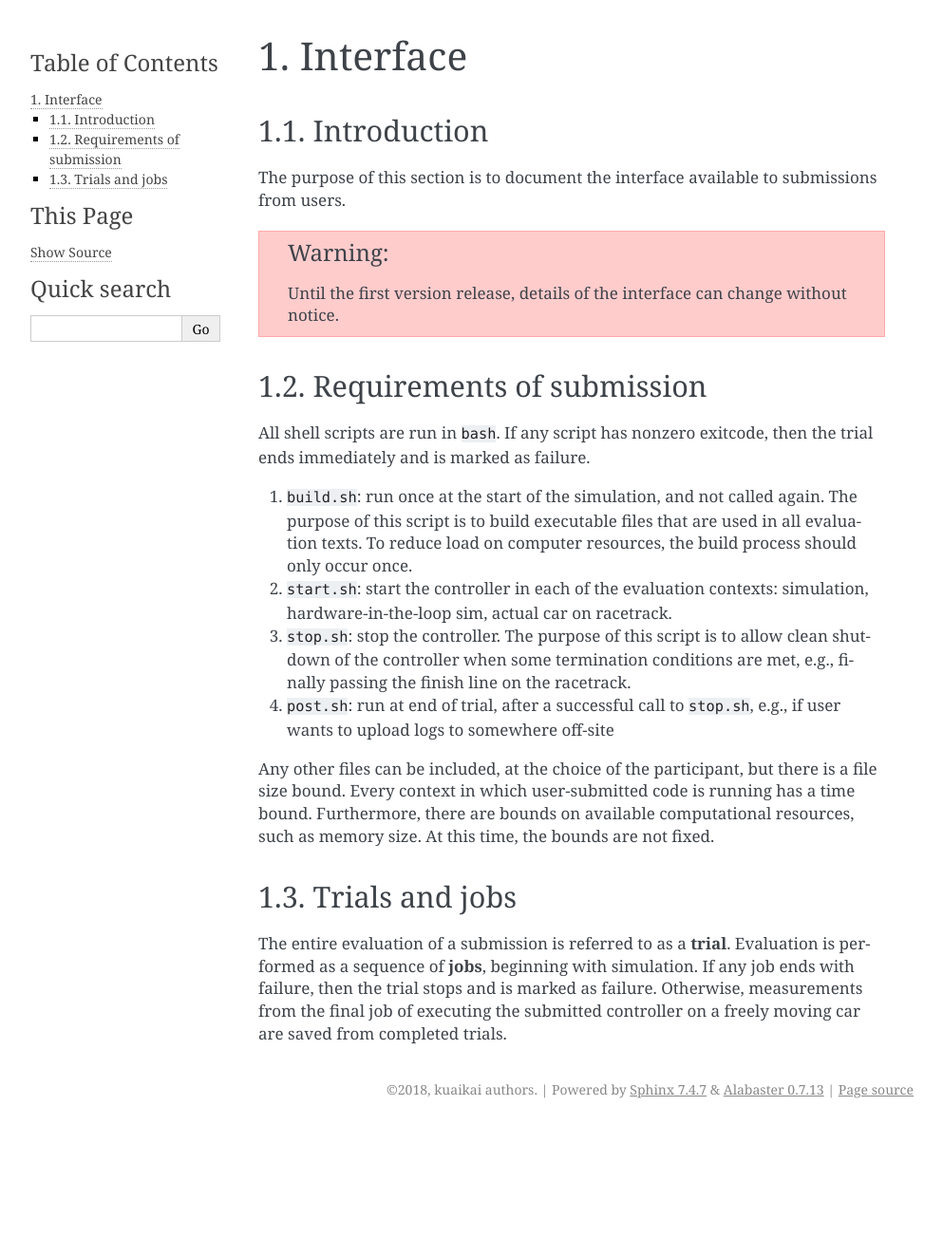
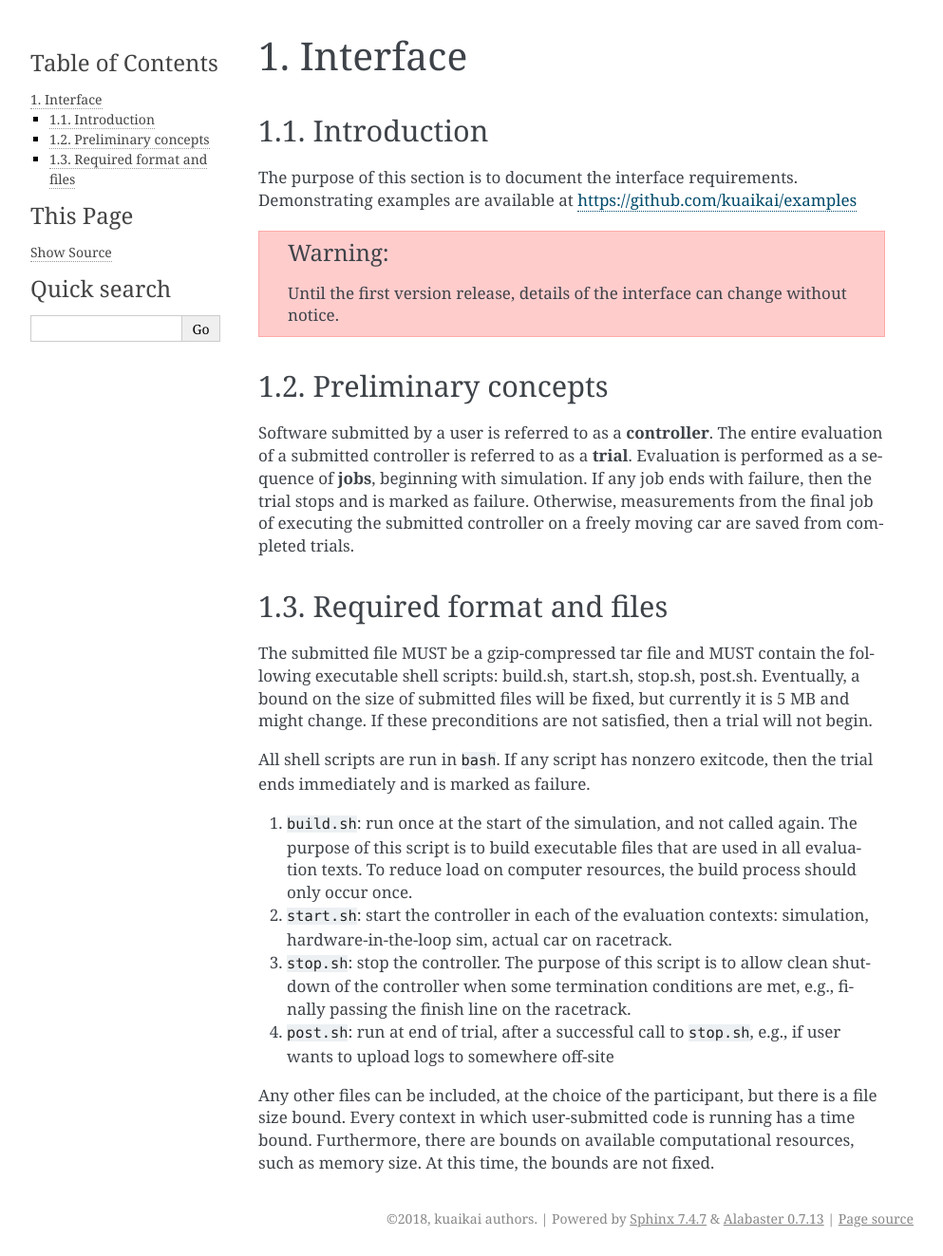
Before and after one commit to kuaikai/kuaikai, a Sphinx documentation site: the page built from doc/interface.rst, in a window 1280 px wide. Shown: the whole page at 95% size, without its empty margins (148-1141 px from the left). Built offline with Sphinx 7.4.7, drawn with Linux system fonts in a browser that asks for light colours; before the commit the page ends 1187 px from its top, so only the background shows below that.

Commit message:
DOC: improve layout of interface document

```diff
--- a/doc/interface.rst
+++ b/doc/interface.rst
@@ -4,15 +4,31 @@
 Introduction
 ------------
 
-The purpose of this section is to document the interface available to
-submissions from users.
+The purpose of this section is to document the interface requirements.
+Demonstrating examples are available at https://github.com/kuaikai/examples
 
 .. WARNING::
    Until the first version release, details of the interface can change without
    notice.
 
-Requirements of submission
---------------------------
+Preliminary concepts
+--------------------
+
+Software submitted by a user is referred to as a **controller**. The entire
+evaluation of a submitted controller is referred to as a **trial**. Evaluation
+is performed as a sequence of **jobs**, beginning with simulation. If any job
+ends with failure, then the trial stops and is marked as failure. Otherwise,
+measurements from the final job of executing the submitted controller on a
+freely moving car are saved from completed trials.
+
+Required format and files
+-------------------------
+
+The submitted file MUST be a gzip-compressed tar file and MUST contain the
+following executable shell scripts: build.sh, start.sh, stop.sh, post.sh.
+Eventually, a bound on the size of submitted files will be fixed, but currently
+it is 5 MB and might change. If these preconditions are not satisfied, then a
+trial will not begin.
 
 All shell scripts are run in ``bash``. If any script has nonzero exitcode, then
 the trial ends immediately and is marked as failure.
@@ -33,12 +49,3 @@
 a file size bound. Every context in which user-submitted code is running has a
 time bound. Furthermore, there are bounds on available computational resources,
 such as memory size. At this time, the bounds are not fixed.
-
-Trials and jobs
----------------
-
-The entire evaluation of a submission is referred to as a **trial**. Evaluation
-is performed as a sequence of **jobs**, beginning with simulation. If any job
-ends with failure, then the trial stops and is marked as failure. Otherwise,
-measurements from the final job of executing the submitted controller on a
-freely moving car are saved from completed trials.
```
